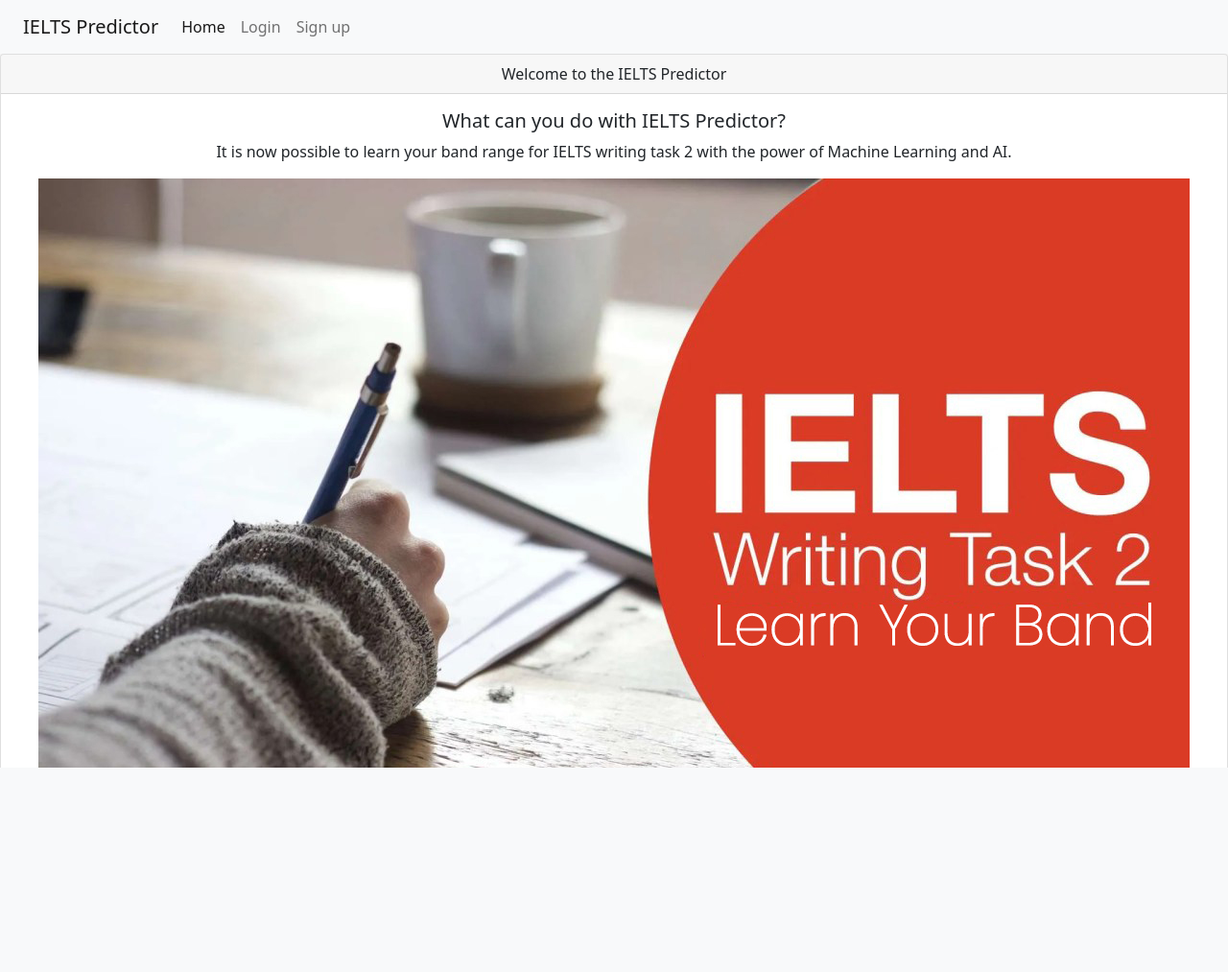
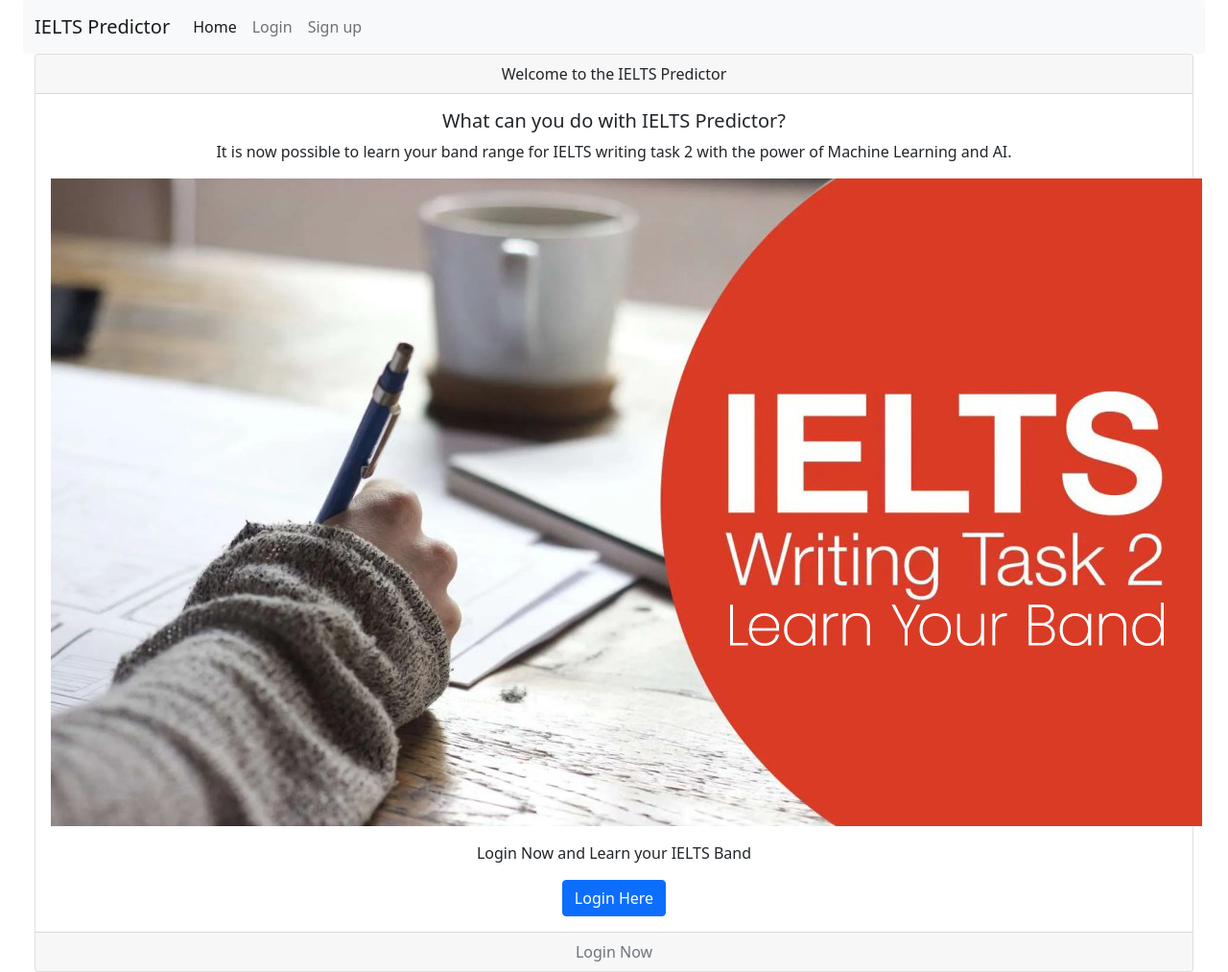
Before and after one commit to ekrembakay/COMP5393-ProjectFiles, a Django app: page / in a window 1280 px wide. Shown: the whole page at 96% size. Before the commit the page ends 800 px from the top, so only its background shows below. Run offline with Django 4.2, Linux system fonts and the light colour scheme; some libraries are stand-ins or nearby versions.

Commit message:
Fixed interface issue

```diff
--- a/website/predictor/templates/predictor/base.html
+++ b/website/predictor/templates/predictor/base.html
@@ -8,12 +8,11 @@
 
     <!-- Bootstrap CSS -->
     <link href="{% static 'dist/css/bootstrap.min.css' %}" rel="stylesheet">
-    <link rel="stylesheet" href="{% static 'dist/css/signin.css' %}">
     <title>IELTS Predictor</title>
 </head>
-<body>
-<div class="col fixed-top">
-    <div class="row top-0">
+<body class="justify-content-center">
+<div class="container-fluid">
+    <div class="container-fluid">
             <nav class="navbar navbar-expand-lg navbar-light bg-light rounded" aria-label="Eleventh navbar example">
                 <div class="container-fluid">
                     <a class="navbar-brand" href="#">IELTS Predictor</a>
@@ -44,15 +43,14 @@
                 </div>
             </nav>
     </div>
-    <div class="row align-self-baseline">
 
+    <div class="container-fluid">
             {% block content %}
 
             {% endblock %}
+    </div>
 
-    </div>
 </div>
-
 
 
 <script src="{% static 'dist/js/bootstrap.bundle.min.js' %}"></script>
```
